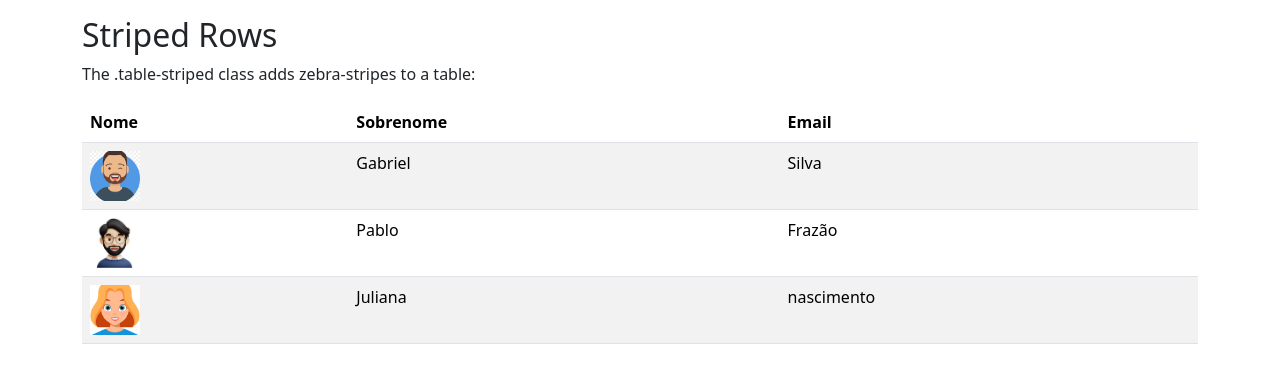
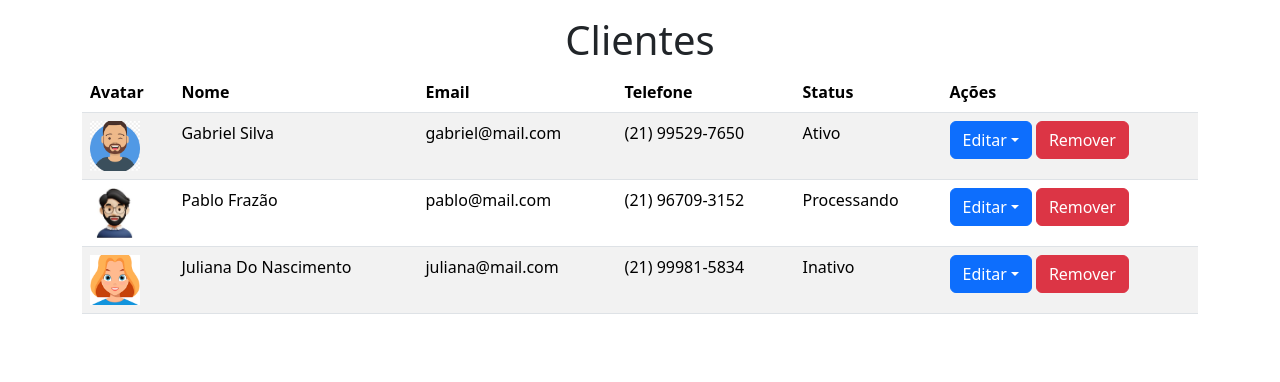
Before and after one commit to Pbastos1/QUEDAZERO-SITE, a plain HTML site: page clientes.html in a window 1280 px wide. Drawn offline with nearby package versions, Linux system fonts and the light colour scheme.

Commit message:
Add files via upload

```diff
--- a/clientes.html
+++ b/clientes.html
@@ -1,7 +1,12 @@
 <!DOCTYPE html>
 <html lang="en">
 <head>
-  <title>Bootstrap Example</title>
+  <style>
+    h1{
+      text-align: center;
+    }
+  </style>
+  <title>Clientes QuedaZero</title>
   <meta charset="utf-8">
   <meta name="viewport" content="width=device-width, initial-scale=1">
   <link href="https://cdn.jsdelivr.net/npm/bootstrap@5.3.3/dist/css/bootstrap.min.css" rel="stylesheet">
@@ -10,14 +15,16 @@
 <body>
 
 <div class="container mt-3">
-  <h2>Striped Rows</h2>
-  <p>The .table-striped class adds zebra-stripes to a table:</p>
+  <h1>Clientes</h1>
   <table class="table table-striped">
     <thead>
       <tr>
+        <th>Avatar</th>
         <th>Nome</th>
-        <th>Sobrenome</th>
         <th>Email</th>
+        <th>Telefone</th>
+        <th>Status</th>
+        <th>Ações</th>
       </tr>
     </thead>
     <tbody id="tbody">
@@ -28,9 +35,9 @@
 
 <script>
     const clientes = [
-        {avatar: "avatar1.png", nome:"Gabriel", sobrenome:"Silva",email:"gabrie@mail.com"},
-        {avatar: "avatar3.jpg", nome:"Pablo", sobrenome:"Frazão",email:"pablo@mail.com"},
-        {avatar: "avatar2.png", nome:"Juliana", sobrenome:"nascimento",email:"julina@mail.com"},
+        {avatar: "avatar1.png", nome:"Gabriel", sobrenome:" Silva",email:"gabriel@mail.com",telefone:"(21) 99529-7650",status:"Ativo"},
+        {avatar: "avatar3.jpg", nome:"Pablo", sobrenome:" Frazão",email:"pablo@mail.com",telefone:"(21) 96709-3152",status:"Processando"},
+        {avatar: "avatar2.png", nome:"Juliana", sobrenome:" Do Nascimento",email:"juliana@mail.com",telefone:"(21) 99981-5834",status:"Inativo"},
     ]
 const tbody = document.getElementById('tbody')
     clientes.forEach(function(objeto, indice){
@@ -48,12 +55,58 @@ const tbody = document.getElementById('tbody')
 
 
         let td1 = document.createElement('td')
-        td1.innerText = objeto.nome
+        td1.innerText = objeto.nome + objeto.sobrenome
         tr.append(td1)
         //segunda coluna
         let td2 = document.createElement('td')
-        td2.innerText = objeto.sobrenome
+        td2.innerText = objeto.email
         tr.append(td2)
+        //terceira coluna
+        let td3 = document.createElement('td')
+        td3.innerText = objeto.telefone
+        tr.append(td3)
+        //quarta coluna
+        let td4 = document.createElement('td')
+        td4.innerText = objeto.status
+        tr.append(td4)
+        //botão Editar
+        let td5 = document.createElement('td')
+        let btn = document.createElement('button')
+        btn.innerText = "Editar"
+        btn.className = "btn btn-primary dropdown-toggle"
+        btn.setAttribute("data-bs-toggle", "dropdown")
+        td5.append(btn)
+
+        let dropdownMenu = document.createElement('ul')
+        dropdownMenu.className = "dropdown-menu"
+        dropdownMenu.setAttribute("aria-labelledby", "dropdownMenuButton")
+        tr.append(td5)
+
+        let statusOptions = ["Ativo", "Inativo", "Processando"];
+
+        statusOptions.forEach(function(statusOption) {
+            let dropdownItem = document.createElement('li')
+            let dropdownLink = document.createElement('a')
+            dropdownLink.className = "dropdown-item"
+            dropdownLink.innerText = statusOption
+            dropdownLink.addEventListener('click', function() {
+                objeto.status = statusOption;
+                td4.innerText = statusOption;
+            });
+            dropdownItem.appendChild(dropdownLink);
+            dropdownMenu.appendChild(dropdownItem);
+        });
+
+        td5.appendChild(dropdownMenu);
+        //botão Remover
+        td5.append(btn)
+        let btn1 = document.createElement('button')
+        btn1.innerText = "Remover"
+        btn1.className = "btn btn-danger ms-1"
+        btn1.addEventListener('click', function() {
+            tr.remove();})
+        td5.append(btn1)
+        tr.append(td5)
 
 
         tbody.append(tr)
```
